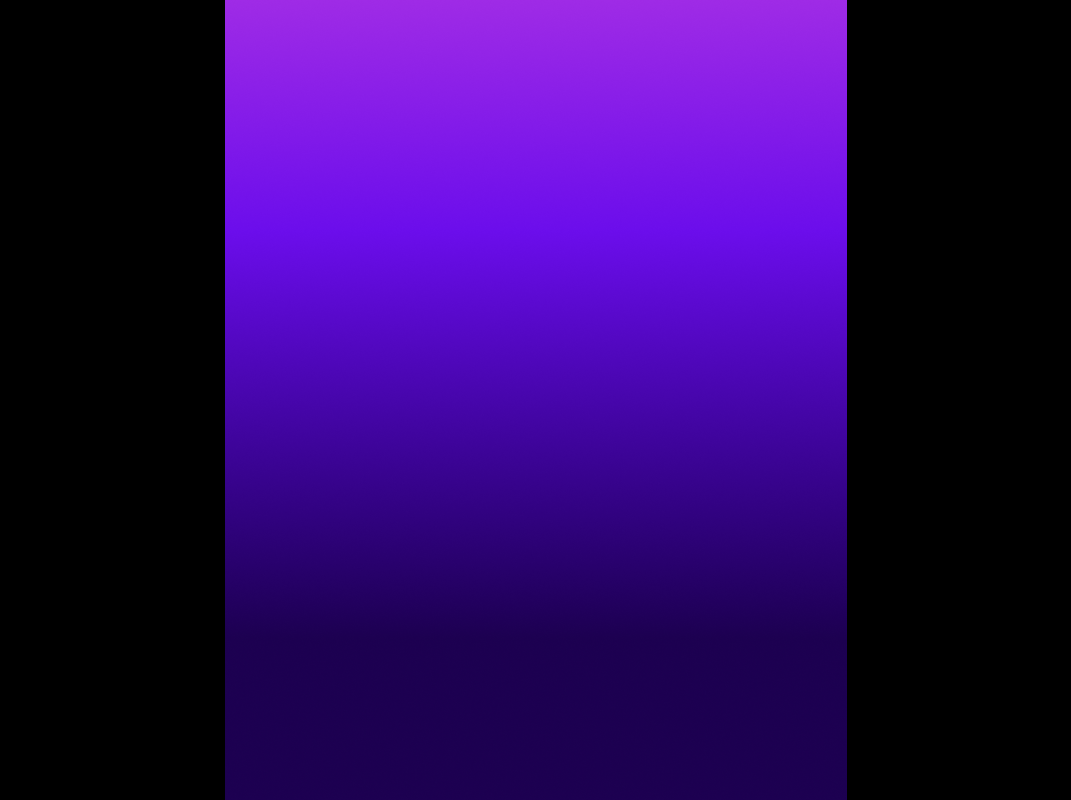
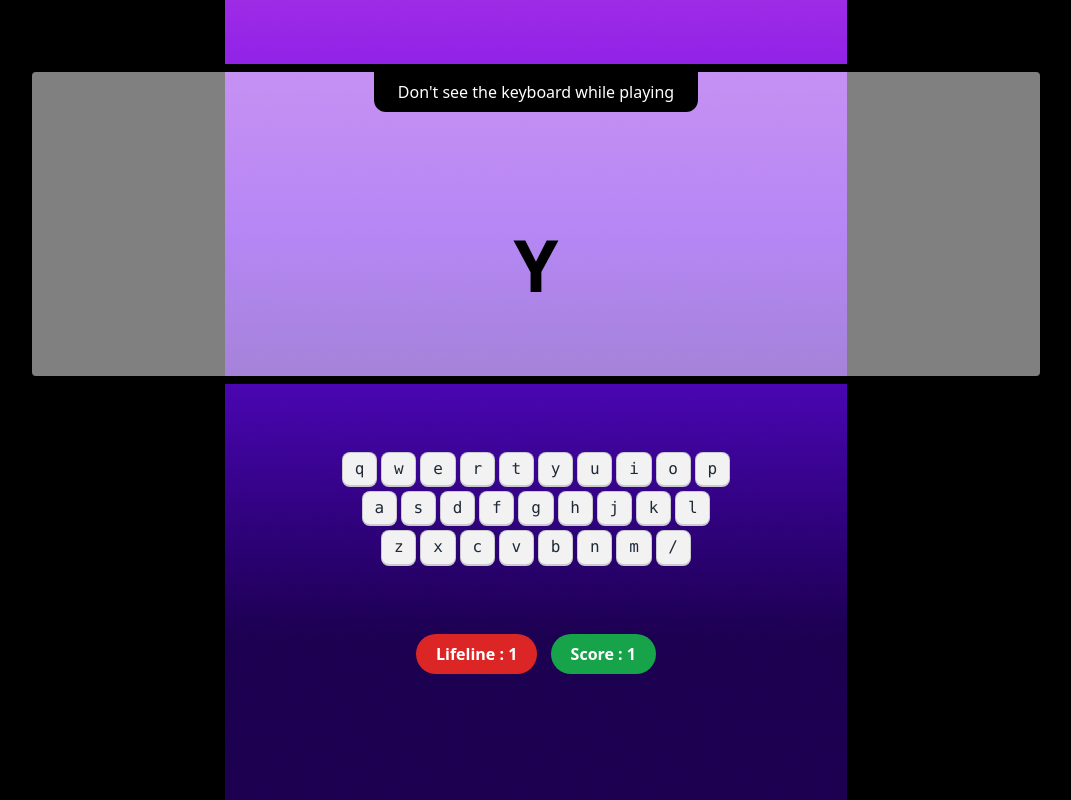
Before and after one commit to mehedi-hasan16/keyboard-game, a plain HTML site: page index.html in a window 1280 px wide. Shown: the whole page, without its empty margins (104-1175 px from the left). Drawn offline with nearby package versions, Linux system fonts and the light colour scheme.

Commit message:
added first and display page

```diff
--- a/index.html
+++ b/index.html
@@ -12,10 +12,14 @@
     <script src="https://cdn.tailwindcss.com"></script>
   </head>
   <body>
-    <main class="bg-[url(../images/background.png)] bg-black bg-no-repeat bg-center min-h-screen">
+    <main
+      class="bg-[url(../images/background.png)] bg-black bg-no-repeat bg-center min-h-screen"
+    >
       <!-- first page -->
       <section class="hidden flex justify-center items-center min-h-screen">
-        <div class="text-white flex flex-col justify-center items-center space-y-6">
+        <div
+          class="text-white flex flex-col justify-center items-center space-y-6"
+        >
           <h1 class="uppercase font-bold text-7xl">keyboard game</h1>
           <p>Do you want to play game. Press Enter</p>
           <button class="btn btn-white">Start</button>
@@ -23,9 +27,64 @@
       </section>
 
       <!-- second page -->
-       <section>
+      <section class="flex flex-col items-center space-y-16 pt-16">
+        <!-- art-board  -->
+        <div
+          class="artboard artboard-horizontal phone-6 bg-[#ffffff80] border-black border-8 rounded-xl text-white" >
+          <div class="flex justify-center">
+            <p class="bg-black px-6 py-2 rounded-b-xl">
+              Don't see the keyboard while playing
+            </p>
+          </div>
 
-       </section>
+          <div class="flex justify-center items-center h-full">
+            <p class="text-7xl font-extrabold text-black">Y</p>
+          </div>
+        </div>
+
+        <!-- keyboard  -->
+        <div>
+            <div class="my-1 flex w-full justify-center gap-1">
+                <kbd class="kbd">q</kbd>
+                <kbd class="kbd">w</kbd>
+                <kbd class="kbd">e</kbd>
+                <kbd class="kbd">r</kbd>
+                <kbd class="kbd">t</kbd>
+                <kbd class="kbd">y</kbd>
+                <kbd class="kbd">u</kbd>
+                <kbd class="kbd">i</kbd>
+                <kbd class="kbd">o</kbd>
+                <kbd class="kbd">p</kbd>
+              </div>
+              <div class="my-1 flex w-full justify-center gap-1">
+                <kbd class="kbd">a</kbd>
+                <kbd class="kbd">s</kbd>
+                <kbd class="kbd">d</kbd>
+                <kbd class="kbd">f</kbd>
+                <kbd class="kbd">g</kbd>
+                <kbd class="kbd">h</kbd>
+                <kbd class="kbd">j</kbd>
+                <kbd class="kbd">k</kbd>
+                <kbd class="kbd">l</kbd>
+              </div>
+              <div class="my-1 flex w-full justify-center gap-1">
+                <kbd class="kbd">z</kbd>
+                <kbd class="kbd">x</kbd>
+                <kbd class="kbd">c</kbd>
+                <kbd class="kbd">v</kbd>
+                <kbd class="kbd">b</kbd>
+                <kbd class="kbd">n</kbd>
+                <kbd class="kbd">m</kbd>
+                <kbd class="kbd">/</kbd>
+              </div>
+        </div>
+
+        <!-- lifeline and score  -->
+        <div class="text-white flex justify-between w-60">
+            <p class="bg-red-600 px-5 py-2 font-bold rounded-full">Lifeline : <span>1</span></p>
+        <p class="bg-green-600 px-5 py-2 font-bold rounded-full">Score : <span>1</span></p>
+        </div>
+      </section>
     </main>
   </body>
 </html>
```
